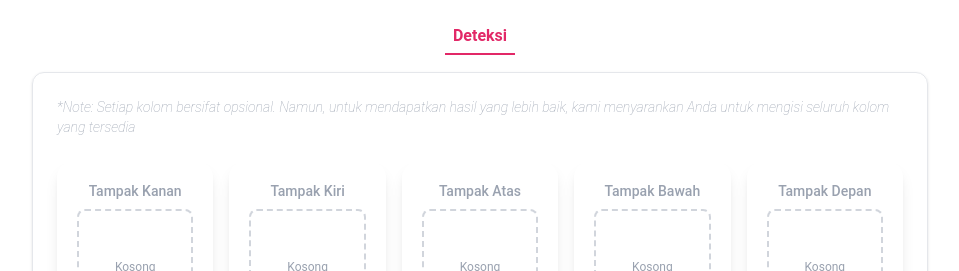
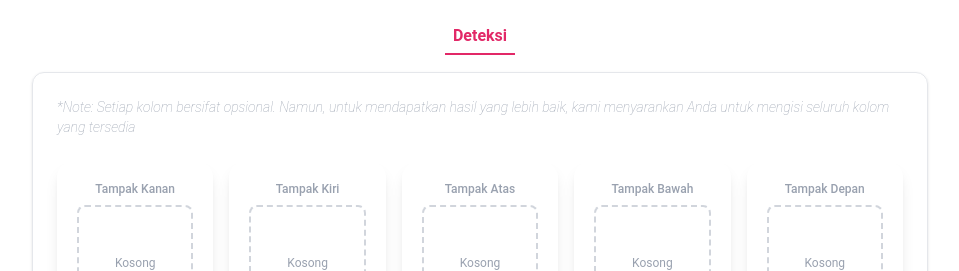
Before and after one commit to diliasa12/deteksi-karies-gigi, a React (Vite) app: page / in a window 1280 px wide. Shown: the top 271 px of the page, without its empty margins (160-1119 px from the left). Built offline with nearby package versions, Linux system fonts and the light colour scheme.

Commit message:
fix:font size

```diff
--- a/src/InputItem.jsx
+++ b/src/InputItem.jsx
@@ -8,7 +8,9 @@ function InputItem({ index, image, onFileChange, name, disabled }) {
 
   return (
     <div className="flex flex-col items-center p-5 rounded-2xl shadow-lg bg-white w-full relative overflow-hidden gap-2">
-      <span className="text-sm font-medium text-gray-400">{name}</span>
+      <span className="md:text-xs text-sm font-medium text-gray-400">
+        {name}
+      </span>
 
       {/* Kotak Preview */}
       <div className="group relative w-full aspect-square border-2 border-dashed border-gray-300 rounded-lg flex items-center justify-center overflow-hidden bg-white">
```
